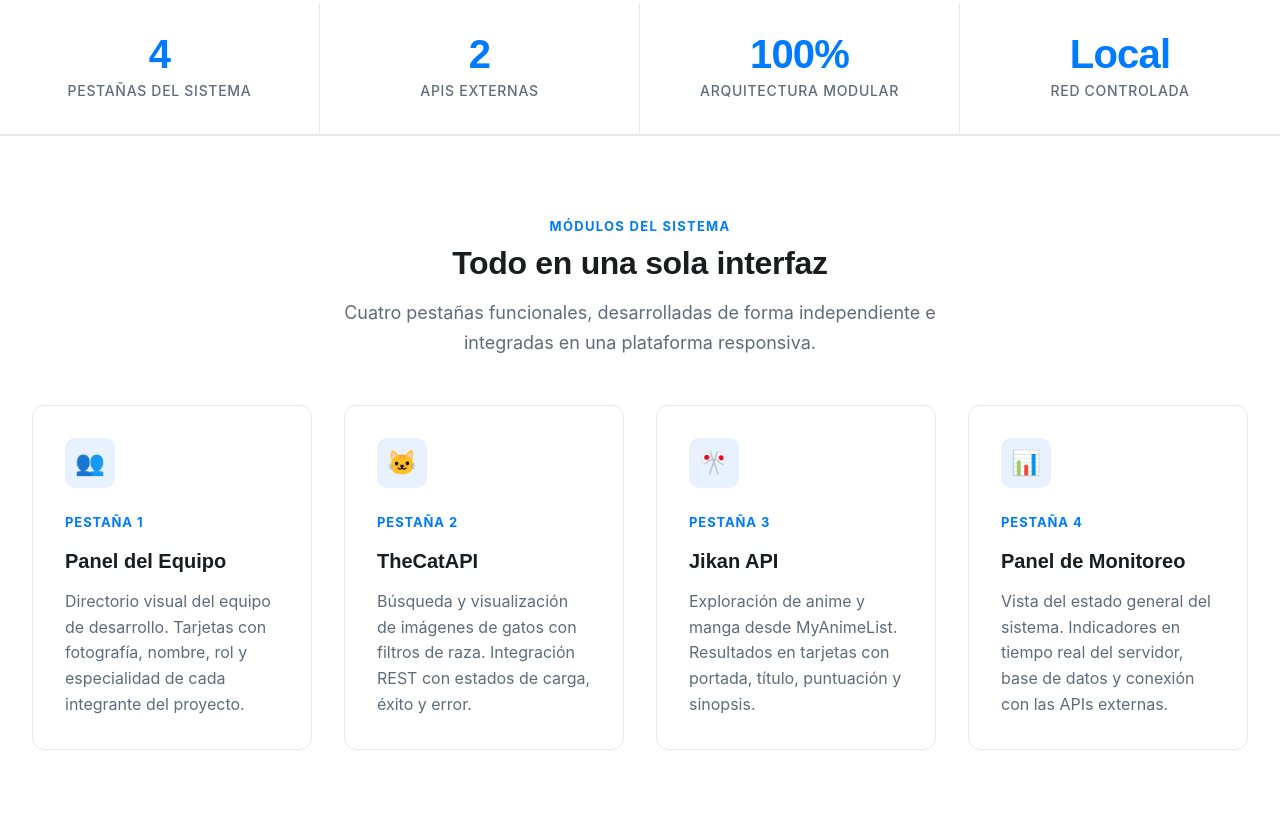
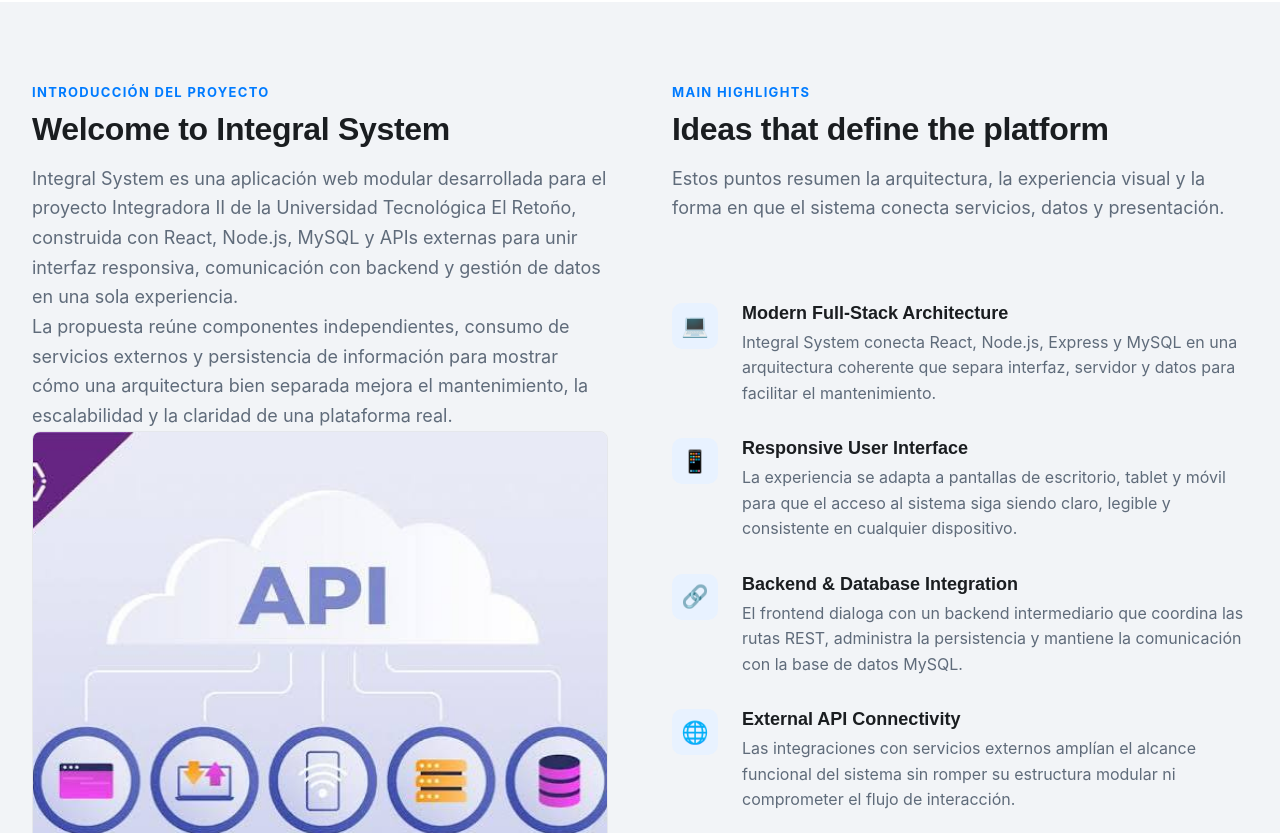
Before and after one commit to Yamato6/Integradora_II, a React (Vite) app: page / in a window 1280 px wide. Shown: the part 867-1700 px from the top of the page. Built offline with nearby package versions, Linux system fonts and the light colour scheme.

Commit message:
Seccion de Introducción añadida

```diff
--- a/src/components/Img_3/Img3.jsx
+++ b/src/components/Img_3/Img3.jsx
@@ -1,9 +1,9 @@
 import './Img3.css'
 
-function Img3({ image_src = '', image_alt = '', style_vars = {} }) {
+function Img3({ image_src = '', image_alt = '', style_vars = {}, image_style_vars = {} }) {
   return (
     <div className="img-3" style={style_vars}>
-      <img src={image_src} alt={image_alt} className="img-3__image" />
+      <img src={image_src} alt={image_alt} className="img-3__image" style={image_style_vars} />
     </div>
   )
 }
--- a/src/pages/LandingPage/LandingPage.jsx
+++ b/src/pages/LandingPage/LandingPage.jsx
@@ -6,9 +6,11 @@ import StatItem1     from '../../components/StatItem_1/StatItem1'
 import SectionHeader1 from '../../components/SectionHeader_1/SectionHeader1'
 import ServiceCard1  from '../../components/ServiceCard_1/ServiceCard1'
 import FeatureRow1   from '../../components/FeatureRow_1/FeatureRow1'
+import Img3         from '../../components/Img_3/Img3'
 import TechBadge1    from '../../components/TechBadge_1/TechBadge1'
 import CTABanner1    from '../../components/CTABanner_1/CTABanner1'
 import Divider1      from '../../components/Divider_1/Divider1'
+import introIllustration from '../../assets/api.jpg'
 
 /* ── Datos de contenido ─────────────────────────────────────────── */
 
@@ -74,6 +76,34 @@ const TECHS = [
   { tech_name: 'REST APIs',     tech_icon: '🔌' },
 ]
 
+const INTRO_HIGHLIGHTS = [
+  {
+    feature_icon:  '💻',
+    feature_title: 'Modern Full-Stack Architecture',
+    feature_text:  'Integral System conecta React, Node.js, Express y MySQL en una arquitectura coherente que separa interfaz, servidor y datos para facilitar el mantenimiento.',
+  },
+  {
+    feature_icon:  '📱',
+    feature_title: 'Responsive User Interface',
+    feature_text:  'La experiencia se adapta a pantallas de escritorio, tablet y móvil para que el acceso al sistema siga siendo claro, legible y consistente en cualquier dispositivo.',
+  },
+  {
+    feature_icon:  '🔗',
+    feature_title: 'Backend & Database Integration',
+    feature_text:  'El frontend dialoga con un backend intermediario que coordina las rutas REST, administra la persistencia y mantiene la comunicación con la base de datos MySQL.',
+  },
+  {
+    feature_icon:  '🌐',
+    feature_title: 'External API Connectivity',
+    feature_text:  'Las integraciones con servicios externos amplían el alcance funcional del sistema sin romper su estructura modular ni comprometer el flujo de interacción.',
+  },
+  {
+    feature_icon:  '⚡',
+    feature_title: 'Scalable and Modular Design',
+    feature_text:  'Cada módulo se mantiene independiente para que nuevas pestañas, servicios o mejoras puedan incorporarse sin rehacer la experiencia principal.',
+  },
+]
+
 /* ── Componente ─────────────────────────────────────────────────── */
 
 function LandingPage() {
@@ -91,6 +121,56 @@ function LandingPage() {
         btn1_text="Explorar Sistema →"
         btn2_text="Ver APIs"
       />
+
+      {/* ── Introducción ── */}
+      <section className="landing-section landing-section--surface" id="introduccion">
+        <div className="container">
+          <div className="landing-features-layout" style={{ alignItems: 'stretch' }}>
+            <div className="landing-features-left" style={{ display: 'flex', flexDirection: 'column', height: '100%' }}>
+              <SectionHeader1
+                overline_text="Introducción del Proyecto"
+                title_text="Welcome to Integral System"
+                subtitle_text="Integral System es una aplicación web modular desarrollada para el proyecto Integradora II de la Universidad Tecnológica El Retoño, construida con React, Node.js, MySQL y APIs externas para unir interfaz responsiva, comunicación con backend y gestión de datos en una sola experiencia."
+                align="left"
+                style_vars={{ marginBottom: 0 }}
+              />
+
+              <p className="section-header-1__subtitle" style={{ marginTop: 0 }}>
+                La propuesta reúne componentes independientes, consumo de servicios externos y persistencia de información para mostrar cómo una arquitectura bien separada mejora el mantenimiento, la escalabilidad y la claridad de una plataforma real.
+              </p>
+
+              <div style={{ flex: 1, minHeight: '280px', display: 'flex' }}>
+                <Img3
+                  image_src={introIllustration}
+                  image_alt="Ilustración abstracta del sistema Integral System"
+                  style_vars={{ height: '100%', width: '100%' }}
+                  image_style_vars={{ width: '100%', height: '100%', objectFit: 'cover' }}
+                />
+              </div>
+            </div>
+
+            <div className="landing-features-list">
+              <SectionHeader1
+                overline_text="Main Highlights"
+                title_text="Ideas that define the platform"
+                subtitle_text="Estos puntos resumen la arquitectura, la experiencia visual y la forma en que el sistema conecta servicios, datos y presentación."
+                align="left"
+              />
+
+              {INTRO_HIGHLIGHTS.map((feature, i) => (
+                <FeatureRow1
+                  key={i}
+                  feature_icon={feature.feature_icon}
+                  feature_title={feature.feature_title}
+                  feature_text={feature.feature_text}
+                />
+              ))}
+            </div>
+          </div>
+        </div>
+      </section>
+
+      <Divider1 />
 
       {/* ── Barra de estadísticas ── */}
       <div className="landing-stats-bar">
```
Also changed, not shown: src/assets/api.jpg (added), src/pages/LandingPage/IntroductionSection_Explanation.txt (added).
